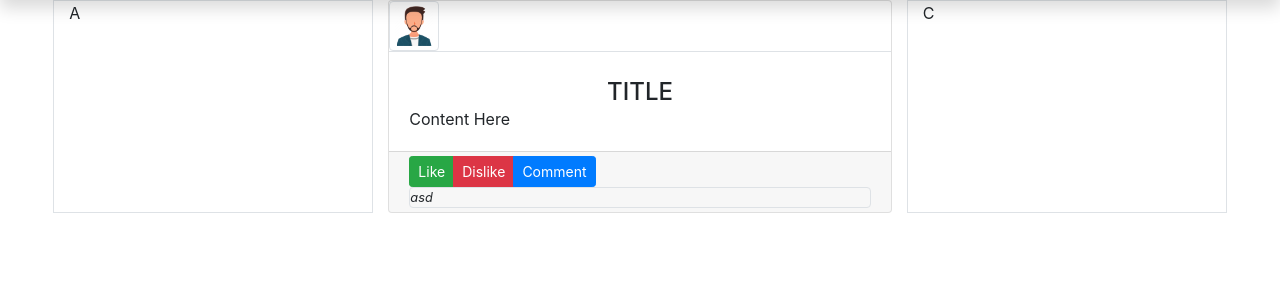
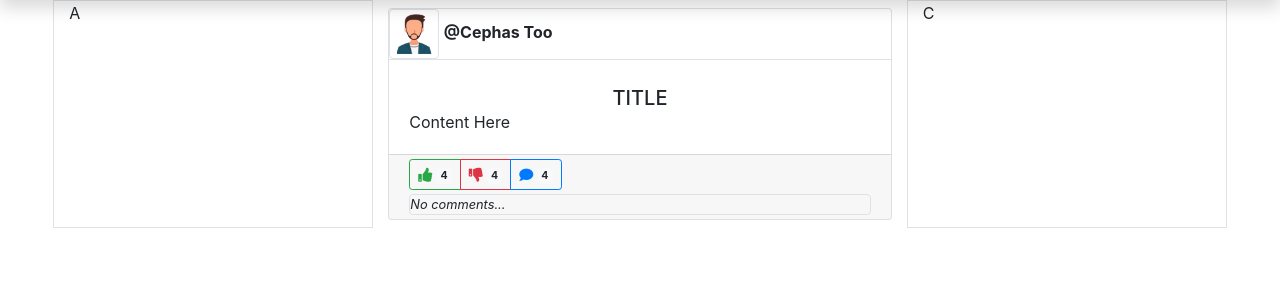
Before and after one commit to cephaske254/pitchApp, a Flask app: page / in a window 1280 px wide. Shown: the part 58-358 px from the top of the page. Run offline with Flask 2, Linux system fonts and the light colour scheme; some libraries are stand-ins or nearby versions.

```diff
--- a/app/templates/base.html
+++ b/app/templates/base.html
@@ -4,6 +4,7 @@
 {% block styles %}
 <link rel="stylesheet" href="{{url_for('static', filename='css/bootstrap.min.css')}}">
 <link rel="stylesheet" href="{{url_for('static', filename='css/styles.css')}}">
+<link rel="stylesheet" href="{{url_for('static', filename='css/all.min.css')}}">
 {% endblock %}
 
 <!-- Content Here -->
@@ -15,4 +16,5 @@
 {% block scripts %}
 <script src="{{url_for('static', filename='js/jquery-3.4.1.min.js')}}"></script>
 <script src="{{url_for('static', filename='js/bootstrap.min.js')}}"></script>
+<script src="{{url_for('static', filename='js/all.min.js')}}"></script>
 {% endblock %}
--- a/app/templates/index.html
+++ b/app/templates/index.html
@@ -1,28 +1,11 @@
 {% extends 'base.html' %}
+{% import 'macros.html' as macro %}
 {% block content %}
 <div class="container-fluid">
     <div class="row justify-content-center">
         <div class="col-md-3 border d-sm-none d-md-flex">A</div>
         <div class="col-md-5 col-sm-8">
-            <div class="card bg-default pitch-card">
-                <div class="card-title border-bottom">
-                    <img src="{{url_for('static',filename='images/profiles/avatar.png')}}" class="avatar img-thumbnail">
-                </div>
-                <div class="card-body text-center">
-                    <div class="card-subtitle h4">TITLE</div>
-                    <div class="card-text text-left">
-                        Content Here
-                    </div>
-                </div>
-                <div class="card-footer small font-italic py-1">
-                    <div class="btn-group align-self-start">
-                        <button class="btn btn-sm btn-success">Like</button>
-                        <button class="btn btn-sm btn-danger">Dislike</button>
-                        <button class="btn btn-sm btn-primary">Comment</button>
-                    </div>
-                    <div class="rounded border">asd</div>
-                </div>
-            </div>
+            {{macro.display_pitches(all)}}
         </div>
         <div class="col-md-3 border d-sm-none d-md-flex">C</div>
     </div>
--- /dev/null
+++ b/app/templates/macros.html
@@ -0,0 +1,31 @@
+{% macro display_pitches(pithches) %}
+<div class="card bg-default pitch-card my-2">
+    <div class="card-title border-bottom">
+        <img src="{{url_for('static',filename='images/profiles/avatar.png')}}" class="avatar img-thumbnail">
+        <span class="font-weight-bold">@Cephas Too</span>
+    </div>
+    <div class="card-body text-center">
+        <div class="card-subtitle h5">TITLE</div>
+        <div class="card-text text-left">
+            Content Here
+        </div>
+    </div>
+    <div class="card-footer small font-italic py-1">
+        <div class="btn-group align-self-start">
+            <button class="btn btn-sm btn-outline-success">
+                <i class="fas fa-thumbs-up"></i>
+                <span class="badge badge-light">4</span>
+            </button>
+            <button class="btn btn-sm btn-outline-danger">
+                <i class="fas fa-thumbs-down"></i>
+                <span class="badge badge-light">4</span>
+            </button>
+            <button class="btn btn-sm btn-outline-primary">
+                <i class="fas fa-comment"></i>
+                <span class="badge badge-light">4</span>
+            </button>
+        </div>
+        <div class="rounded border mt-1">No comments...</div>
+    </div>
+</div>
+{% endmacro %}
```
